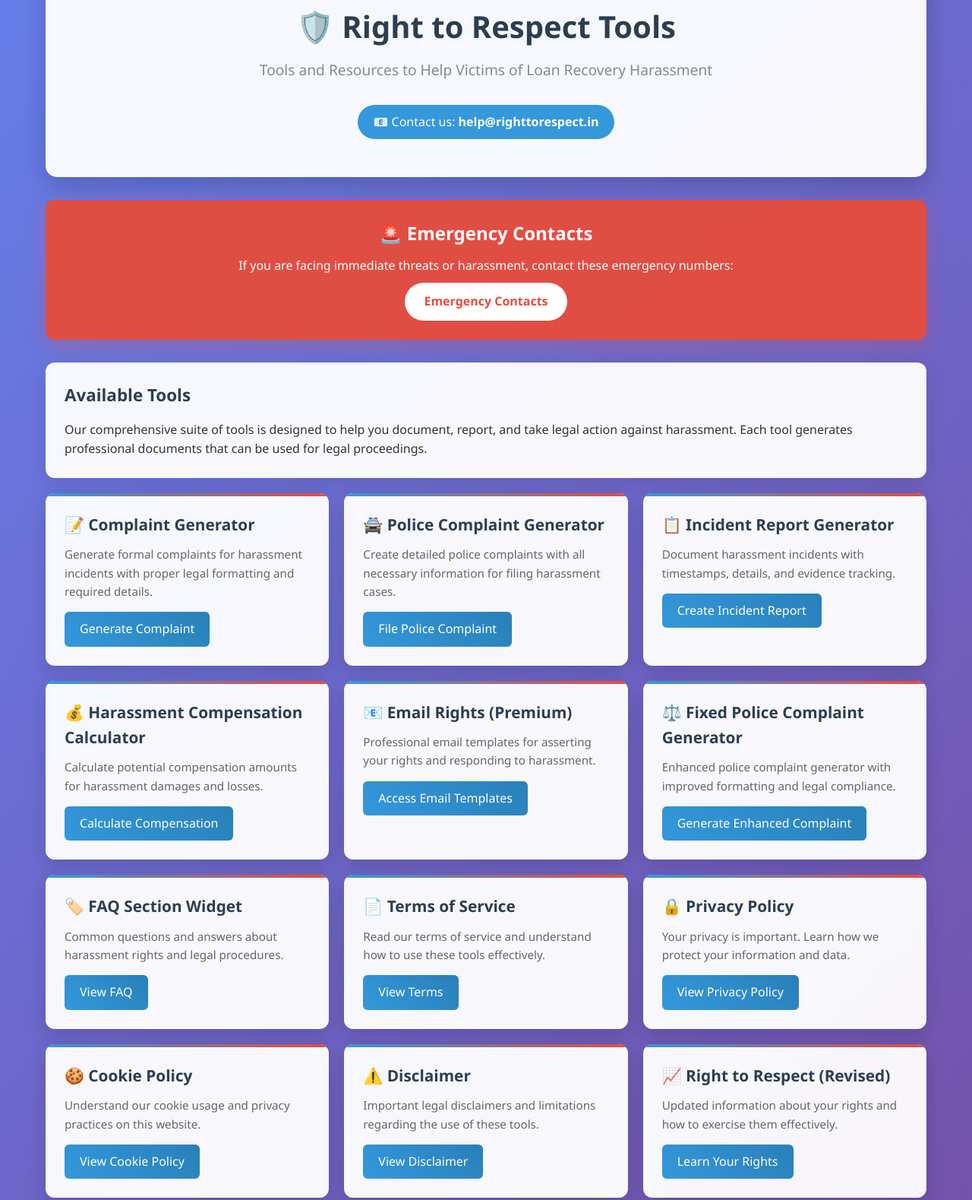
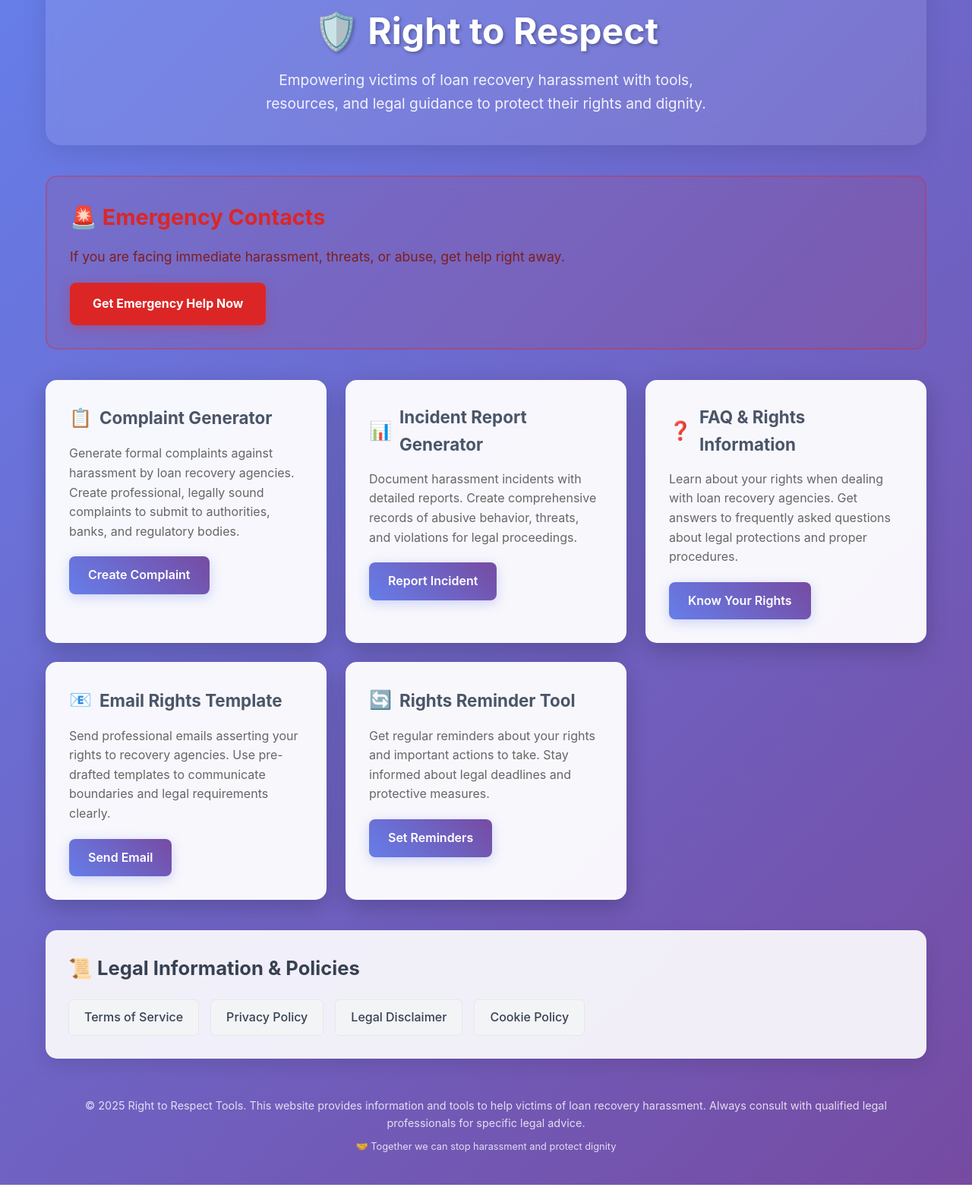
Before and after one commit to harassmentshieldindia/righttorespect-tools, a plain HTML site: page index.html in a window 1280 px wide. Shown: the part 57-1636 px from the top of the page at 76% size. Drawn offline with Linux system fonts and the light colour scheme.

Commit message:
Fix duplicate HTML structure and improve GA tracking

```diff
--- a/index.html
+++ b/index.html
@@ -3,7 +3,17 @@
 <head>
     <meta charset="UTF-8">
     <meta name="viewport" content="width=device-width, initial-scale=1.0">
-    <title>Right to Respect Tools - Help for Harassment Victims</title>
+
+    <!-- Google tag (gtag.js) -->
+    <script async src="https://www.googletagmanager.com/gtag/js?id=G-HJJF5KNPZ7"></script>
+    <script>
+        window.dataLayer = window.dataLayer || [];
+        function gtag(){dataLayer.push(arguments);}
+        gtag('js', new Date());
+        gtag('config', 'G-HJJF5KNPZ7');
+    </script>
+
+    <title>Right to Respect - Loan Recovery Harassment Help</title>
     <style>
         * {
             margin: 0;
@@ -12,7 +22,7 @@
         }
 
         body {
-            font-family: 'Segoe UI', Tahoma, Geneva, Verdana, sans-serif;
+            font-family: -apple-system, BlinkMacSystemFont, 'Segoe UI', Roboto, Oxygen, Ubuntu, Cantarell, sans-serif;
             line-height: 1.6;
             color: #333;
             background: linear-gradient(135deg, #667eea 0%, #764ba2 100%);
@@ -25,171 +35,180 @@
             padding: 20px;
         }
 
-        header {
+        .header {
             text-align: center;
-            background: rgba(255, 255, 255, 0.95);
-            border-radius: 15px;
+            color: white;
+            margin-bottom: 40px;
             padding: 40px 20px;
-            margin-bottom: 30px;
-            box-shadow: 0 10px 30px rgba(0, 0, 0, 0.2);
+            background: rgba(255, 255, 255, 0.1);
+            backdrop-filter: blur(10px);
+            border-radius: 20px;
+            box-shadow: 0 8px 32px rgba(0, 0, 0, 0.1);
         }
 
-        h1 {
-            color: #2c3e50;
-            font-size: 2.5em;
+        .header h1 {
+            font-size: 3rem;
             margin-bottom: 10px;
             font-weight: 700;
+            text-shadow: 2px 2px 4px rgba(0, 0, 0, 0.3);
         }
 
-        .subtitle {
-            color: #7f8c8d;
-            font-size: 1.2em;
-            margin-bottom: 20px;
-        }
-
-        .contact-info {
-            background: #3498db;
-            color: white;
-            padding: 10px 20px;
-            border-radius: 25px;
-            display: inline-block;
-            margin: 10px 0;
+        .header p {
+            font-size: 1.2rem;
+            opacity: 0.9;
+            max-width: 600px;
+            margin: 0 auto;
         }
 
         .tools-grid {
             display: grid;
-            grid-template-columns: repeat(auto-fit, minmax(300px, 1fr));
-            gap: 20px;
-            margin-bottom: 30px;
+            grid-template-columns: repeat(auto-fit, minmax(350px, 1fr));
+            gap: 25px;
+            margin-bottom: 40px;
         }
 
         .tool-card {
             background: rgba(255, 255, 255, 0.95);
-            border-radius: 12px;
-            padding: 25px;
-            box-shadow: 0 8px 25px rgba(0, 0, 0, 0.15);
+            border-radius: 15px;
+            padding: 30px;
+            box-shadow: 0 10px 30px rgba(0, 0, 0, 0.2);
             transition: transform 0.3s ease, box-shadow 0.3s ease;
-            position: relative;
-            overflow: hidden;
+            border: 1px solid rgba(255, 255, 255, 0.2);
         }
 
         .tool-card:hover {
-            transform: translateY(-5px);
-            box-shadow: 0 15px 40px rgba(0, 0, 0, 0.25);
+            transform: translateY(-10px);
+            box-shadow: 0 20px 40px rgba(0, 0, 0, 0.3);
         }
 
-        .tool-card::before {
-            content: '';
-            position: absolute;
-            top: 0;
-            left: 0;
-            right: 0;
-            height: 4px;
-            background: linear-gradient(45deg, #3498db, #e74c3c);
+        .tool-card h3 {
+            color: #4a5568;
+            font-size: 1.4rem;
+            margin-bottom: 15px;
+            display: flex;
+            align-items: center;
+            gap: 10px;
         }
 
-        .tool-title {
-            color: #2c3e50;
-            font-size: 1.3em;
-            margin-bottom: 10px;
-            font-weight: 600;
+        .tool-card p {
+            color: #666;
+            margin-bottom: 20px;
+            line-height: 1.6;
         }
 
-        .tool-description {
-            color: #666;
-            margin-bottom: 15px;
-            font-size: 0.95em;
+        .tool-link {
+            display: inline-block;
+            background: linear-gradient(45deg, #667eea, #764ba2);
+            color: white;
+            text-decoration: none;
+            padding: 12px 25px;
+            border-radius: 8px;
+            font-weight: 600;
+            transition: all 0.3s ease;
+            box-shadow: 0 4px 15px rgba(102, 126, 234, 0.3);
         }
 
-        .tool-button {
-            background: linear-gradient(45deg, #3498db, #2980b9);
-            color: white;
-            padding: 10px 20px;
-            text-decoration: none;
-            border-radius: 6px;
-            display: inline-block;
-            transition: all 0.3s ease;
-            font-weight: 500;
+        .tool-link:hover {
+            transform: translateY(-2px);
+            box-shadow: 0 6px 20px rgba(102, 126, 234, 0.4);
         }
 
-        .tool-button:hover {
-            background: linear-gradient(45deg, #2980b9, #3498db);
-            transform: scale(1.05);
+        .icon {
+            font-size: 1.5rem;
         }
 
         .emergency-section {
-            background: rgba(231, 76, 60, 0.95);
-            color: white;
-            border-radius: 12px;
-            padding: 25px;
-            margin-bottom: 30px;
-            text-align: center;
-            box-shadow: 0 8px 25px rgba(231, 76, 60, 0.3);
+            background: rgba(220, 38, 38, 0.1);
+            border: 2px solid rgba(220, 38, 38, 0.3);
+            border-radius: 15px;
+            padding: 30px;
+            margin-bottom: 40px;
+            backdrop-filter: blur(10px);
         }
 
-        .emergency-title {
-            font-size: 1.5em;
-            margin-bottom: 10px;
-            font-weight: 600;
+        .emergency-section h2 {
+            color: #dc2626;
+            font-size: 1.8rem;
+            margin-bottom: 15px;
+            display: flex;
+            align-items: center;
+            gap: 10px;
         }
 
-        .emergency-button {
-            background: white;
-            color: #e74c3c;
-            padding: 12px 25px;
-            text-decoration: none;
-            border-radius: 25px;
-            display: inline-block;
-            font-weight: 600;
-            margin-top: 10px;
-            transition: all 0.3s ease;
+        .emergency-section p {
+            color: #7f1d1d;
+            font-size: 1.1rem;
+            margin-bottom: 20px;
         }
 
-        .emergency-button:hover {
-            background: #f8f9fa;
-            transform: scale(1.05);
+        .emergency-link {
+            background: #dc2626;
+            color: white;
+            text-decoration: none;
+            padding: 15px 30px;
+            border-radius: 8px;
+            font-weight: 700;
+            display: inline-block;
+            transition: all 0.3s ease;
+            box-shadow: 0 4px 15px rgba(220, 38, 38, 0.3);
         }
 
-        .info-section {
-            background: rgba(255, 255, 255, 0.95);
-            border-radius: 12px;
-            padding: 25px;
-            margin-bottom: 20px;
+        .emergency-link:hover {
+            background: #b91c1c;
+            transform: translateY(-2px);
+            box-shadow: 0 6px 20px rgba(220, 38, 38, 0.4);
+        }
+
+        .legal-section {
+            background: rgba(255, 255, 255, 0.9);
+            border-radius: 15px;
+            padding: 30px;
+            margin-bottom: 30px;
             box-shadow: 0 8px 25px rgba(0, 0, 0, 0.1);
         }
 
-        .info-title {
-            color: #2c3e50;
-            font-size: 1.4em;
-            margin-bottom: 15px;
-            font-weight: 600;
+        .legal-section h2 {
+            color: #374151;
+            margin-bottom: 20px;
+            font-size: 1.6rem;
         }
 
-        .disclaimer {
-            background: rgba(241, 196, 15, 0.9);
-            color: #7d6608;
-            border-radius: 8px;
-            padding: 15px;
-            margin-top: 20px;
-            font-size: 0.9em;
+        .legal-links {
+            display: flex;
+            flex-wrap: wrap;
+            gap: 15px;
         }
 
-        footer {
+        .legal-link {
+            background: #f3f4f6;
+            color: #374151;
+            text-decoration: none;
+            padding: 10px 20px;
+            border-radius: 6px;
+            font-weight: 500;
+            transition: all 0.3s ease;
+            border: 1px solid #e5e7eb;
+        }
+
+        .legal-link:hover {
+            background: #e5e7eb;
+            transform: translateY(-1px);
+        }
+
+        .footer {
             text-align: center;
-            background: rgba(52, 73, 94, 0.95);
-            color: white;
+            color: rgba(255, 255, 255, 0.8);
             padding: 20px;
-            border-radius: 10px;
-            margin-top: 30px;
+            font-size: 0.9rem;
         }
 
         @media (max-width: 768px) {
+            .header h1 {
+                font-size: 2rem;
+            }
+
             .tools-grid {
                 grid-template-columns: 1fr;
-            }
-
-            h1 {
-                font-size: 2em;
             }
 
             .container {
@@ -200,116 +219,107 @@
 </head>
 <body>
     <div class="container">
-        <header>
-            <h1>🛡️ Right to Respect Tools</h1>
-            <p class="subtitle">Tools and Resources to Help Victims of Loan Recovery Harassment</p>
-            <div class="contact-info">
-                📧 Contact us: <strong>help@righttorespect.in</strong>
-            </div>
+        <header class="header">
+            <h1>🛡️ Right to Respect</h1>
+            <p>Empowering victims of loan recovery harassment with tools, resources, and legal guidance to protect their rights and dignity.</p>
         </header>
 
-        <div class="emergency-section">
-            <h2 class="emergency-title">🚨 Emergency Contacts</h2>
-            <p>If you are facing immediate threats or harassment, contact these emergency numbers:</p>
-            <a href="emergency_contacts_fixed (1).html" class="emergency-button">Emergency Contacts</a>
-        </div>
-
-        <div class="info-section">
-            <h2 class="info-title">Available Tools</h2>
-            <p>Our comprehensive suite of tools is designed to help you document, report, and take legal action against harassment. Each tool generates professional documents that can be used for legal proceedings.</p>
-        </div>
+        <section class="emergency-section">
+            <h2>🚨 Emergency Contacts</h2>
+            <p>If you are facing immediate harassment, threats, or abuse, get help right away.</p>
+            <a href="emergency_contacts_fixed (1).html" class="emergency-link">Get Emergency Help Now</a>
+        </section>
 
         <div class="tools-grid">
             <div class="tool-card">
-                <h3 class="tool-title">📝 Complaint Generator</h3>
-                <p class="tool-description">Generate formal complaints for harassment incidents with proper legal formatting and required details.</p>
-                <a href="complaint-generator.html" class="tool-button">Generate Complaint</a>
+                <h3><span class="icon">📋</span>Complaint Generator</h3>
+                <p>Generate formal complaints against harassment by loan recovery agencies. Create professional, legally sound complaints to submit to authorities, banks, and regulatory bodies.</p>
+                <a href="complaint-generator.html" class="tool-link">Create Complaint</a>
             </div>
 
             <div class="tool-card">
-                <h3 class="tool-title">🚔 Police Complaint Generator</h3>
-                <p class="tool-description">Create detailed police complaints with all necessary information for filing harassment cases.</p>
-                <a href="police_complaint_generator.html" class="tool-button">File Police Complaint</a>
+                <h3><span class="icon">📊</span>Incident Report Generator</h3>
+                <p>Document harassment incidents with detailed reports. Create comprehensive records of abusive behavior, threats, and violations for legal proceedings.</p>
+                <a href="incident_report_generator (1).html" class="tool-link">Report Incident</a>
             </div>
 
             <div class="tool-card">
-                <h3 class="tool-title">📋 Incident Report Generator</h3>
-                <p class="tool-description">Document harassment incidents with timestamps, details, and evidence tracking.</p>
-                <a href="incident_report_generator (1).html" class="tool-button">Create Incident Report</a>
+                <h3><span class="icon">❓</span>FAQ & Rights Information</h3>
+                <p>Learn about your rights when dealing with loan recovery agencies. Get answers to frequently asked questions about legal protections and proper procedures.</p>
+                <a href="faq_section_widget 1.html" class="tool-link">Know Your Rights</a>
             </div>
 
             <div class="tool-card">
-                <h3 class="tool-title">💰 Harassment Compensation Calculator</h3>
-                <p class="tool-description">Calculate potential compensation amounts for harassment damages and losses.</p>
-                <a href="harassment_compensation_calculator.html" class="tool-button">Calculate Compensation</a>
+                <h3><span class="icon">📧</span>Email Rights Template</h3>
+                <p>Send professional emails asserting your rights to recovery agencies. Use pre-drafted templates to communicate boundaries and legal requirements clearly.</p>
+                <a href="email_rights_premium (1).html" class="tool-link">Send Email</a>
             </div>
 
             <div class="tool-card">
-                <h3 class="tool-title">📧 Email Rights (Premium)</h3>
-                <p class="tool-description">Professional email templates for asserting your rights and responding to harassment.</p>
-                <a href="email_rights_premium (1).html" class="tool-button">Access Email Templates</a>
-            </div>
-
-            <div class="tool-card">
-                <h3 class="tool-title">⚖️ Fixed Police Complaint Generator</h3>
-                <p class="tool-description">Enhanced police complaint generator with improved formatting and legal compliance.</p>
-                <a href="fixed_police_complaint_generator.html" class="tool-button">Generate Enhanced Complaint</a>
-            </div>
-
-            <div class="tool-card">
-                <h3 class="tool-title">🏷️ FAQ Section Widget</h3>
-                <p class="tool-description">Common questions and answers about harassment rights and legal procedures.</p>
-                <a href="faq_section_widget 1.html" class="tool-button">View FAQ</a>
-            </div>
-
-            <div class="tool-card">
-                <h3 class="tool-title">📄 Terms of Service</h3>
-                <p class="tool-description">Read our terms of service and understand how to use these tools effectively.</p>
-                <a href="terms_of_service.html" class="tool-button">View Terms</a>
-            </div>
-
-            <div class="tool-card">
-                <h3 class="tool-title">🔒 Privacy Policy</h3>
-                <p class="tool-description">Your privacy is important. Learn how we protect your information and data.</p>
-                <a href="privacy_policy.html" class="tool-button">View Privacy Policy</a>
-            </div>
-
-            <div class="tool-card">
-                <h3 class="tool-title">🍪 Cookie Policy</h3>
-                <p class="tool-description">Understand our cookie usage and privacy practices on this website.</p>
-                <a href="cookie_policy (1).html" class="tool-button">View Cookie Policy</a>
-            </div>
-
-            <div class="tool-card">
-                <h3 class="tool-title">⚠️ Disclaimer</h3>
-                <p class="tool-description">Important legal disclaimers and limitations regarding the use of these tools.</p>
-                <a href="disclaimer.html" class="tool-button">View Disclaimer</a>
-            </div>
-
-            <div class="tool-card">
-                <h3 class="tool-title">📈 Right to Respect (Revised)</h3>
-                <p class="tool-description">Updated information about your rights and how to exercise them effectively.</p>
-                <a href="righttorespect_revised.html" class="tool-button">Learn Your Rights</a>
+                <h3><span class="icon">🔄</span>Rights Reminder Tool</h3>
+                <p>Get regular reminders about your rights and important actions to take. Stay informed about legal deadlines and protective measures.</p>
+                <a href="righttorespect_revised.html" class="tool-link">Set Reminders</a>
             </div>
         </div>
 
-        <div class="info-section">
-            <h2 class="info-title">How to Use These Tools</h2>
-            <p><strong>1. Document Everything:</strong> Use our incident report generator to keep detailed records of all harassment incidents.</p>
-            <p><strong>2. Generate Complaints:</strong> Use our complaint generators to create properly formatted legal documents.</p>
-            <p><strong>3. Calculate Damages:</strong> Use our compensation calculator to understand potential recovery amounts.</p>
-            <p><strong>4. Know Your Rights:</strong> Review our rights information and FAQ sections to understand your legal options.</p>
-            <p><strong>5. Seek Professional Help:</strong> While these tools are helpful, consider consulting with a legal professional for complex cases.</p>
-        </div>
+        <section class="legal-section">
+            <h2>📜 Legal Information & Policies</h2>
+            <div class="legal-links">
+                <a href="terms_of_service.html" class="legal-link">Terms of Service</a>
+                <a href="privacy_policy.html" class="legal-link">Privacy Policy</a>
+                <a href="disclaimer.html" class="legal-link">Legal Disclaimer</a>
+                <a href="cookie_policy (1).html" class="legal-link">Cookie Policy</a>
+            </div>
+        </section>
 
-        <div class="disclaimer">
-            <strong>⚠️ Important Disclaimer:</strong> These tools are for informational purposes only and do not constitute legal advice. For specific legal guidance, please consult with a qualified attorney. Always verify information with local laws and regulations.
-        </div>
-
-        <footer>
-            <p>© 2025 Right to Respect Tools | Empowering victims with knowledge and resources</p>
-            <p>Contact: <strong>help@righttorespect.in</strong> | Emergency Support Available 24/7</p>
+        <footer class="footer">
+            <p>© 2025 Right to Respect Tools. This website provides information and tools to help victims of loan recovery harassment. Always consult with qualified legal professionals for specific legal advice.</p>
+            <p style="margin-top: 10px; font-size: 0.8rem;">🤝 Together we can stop harassment and protect dignity</p>
         </footer>
     </div>
+
+    <script>
+        // Add smooth scrolling and enhanced interactivity
+        document.addEventListener('DOMContentLoaded', function() {
+            // Add loading animation
+            const cards = document.querySelectorAll('.tool-card');
+            cards.forEach((card, index) => {
+                card.style.opacity = '0';
+                card.style.transform = 'translateY(30px)';
+                setTimeout(() => {
+                    card.style.transition = 'all 0.6s ease';
+                    card.style.opacity = '1';
+                    card.style.transform = 'translateY(0)';
+                }, index * 100);
+            });
+
+            // Add click tracking for tools (for analytics)
+            const toolLinks = document.querySelectorAll('.tool-link, .emergency-link');
+            toolLinks.forEach(link => {
+                link.addEventListener('click', function(e) {
+                    // Track tool usage
+                    if (typeof gtag !== 'undefined') {
+                        gtag('event', 'tool_click', {
+                            'tool_name': this.textContent.trim(),
+                            'page_location': window.location.href
+                        });
+                    }
+                    console.log('Tool accessed:', this.textContent.trim());
+                });
+            });
+
+            // Add helpful tooltips on hover
+            const toolCards = document.querySelectorAll('.tool-card');
+            toolCards.forEach(card => {
+                card.addEventListener('mouseenter', function() {
+                    this.style.transform = 'translateY(-10px) scale(1.02)';
+                });
+
+                card.addEventListener('mouseleave', function() {
+                    this.style.transform = 'translateY(0) scale(1)';
+                });
+            });
+        });
+    </script>
 </body>
 </html>
```
